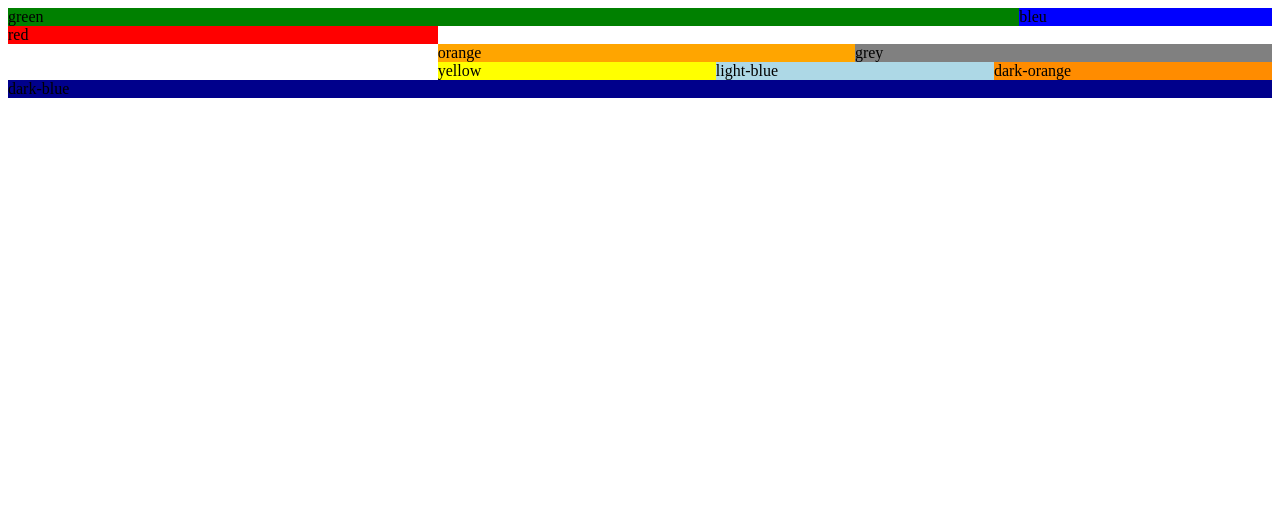
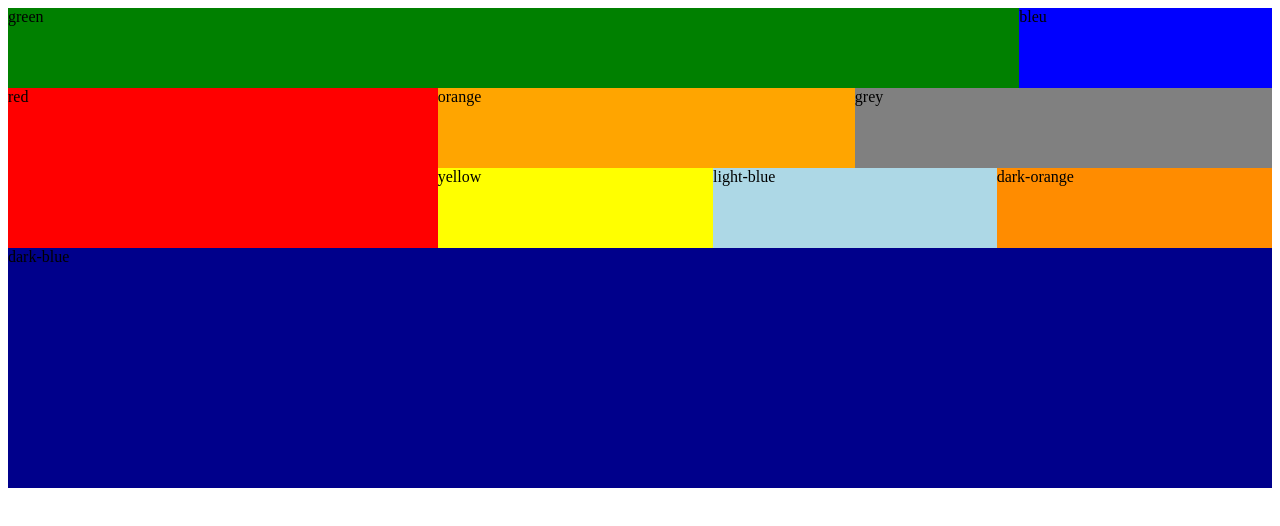
Before and after one commit to DamienSerrurier/exo-html-css, a plain HTML site: page exo-6/index.html in a window 1280 px wide. Drawn offline with Linux system fonts and the light colour scheme.

Commit message:
Correction exercice 6

```diff
--- a/exo-6/CSS/style.css
+++ b/exo-6/CSS/style.css
@@ -1,71 +1,77 @@
-#conteneur-1{
-    display: flex;
+html, body {
+    height: 100%;
 }
 
-.green{
+#firstRow{
+    display: flex;
+    flex-wrap: wrap;
+    height: 10%;
+}
+
+#green{
     width: 80%;
-    height: 10%;
     background-color: green;
 }
 
-.bleu{
+#bleu{
     width: 20%;
-    height: 10%;
     background-color: blue;
 }
 
-#conteneur-2{
+#secondRow{
     display: flex;
+    flex-wrap: wrap;
+    height: 20%;
 }
 
-.red{
+#red{
     width: 34%;
-    height: 40%;
     background-color: red;
 }
 
-#conteneur-3{
+#others{
     display: flex;
-    justify-content: flex-end;
+    flex-wrap: wrap;
+    width: 66%;
 }
 
-.orange{
-    width: 33%;
-    height: 20%;
+#orange{
+    width: 50%;
+    height: 50%;
     background-color: orange;
 }
 
-.grey{
-    width: 33%;
-    height: 20%;
+#grey{
+    width: 50%;
+    height: 50%;
     background-color: grey;
 }
 
-#conteneur-4{
+#thirdRow {
     display: flex;
-    justify-content: flex-end;
+    flex-wrap: wrap;
+    height: 30%;
 }
 
-.yellow{
-    width: 22%;
-    height: 20%;
+#yellow{
+    width: 33%;
+    height: 50%;
     background-color: yellow;
 }
 
-.light-blue{
-    width: 22%;
-    height: 20%;
+#light-blue{
+    width: 34%;
+    height: 50%;
     background-color: lightblue;
 }
 
-.dark-orange{
-    width: 22%;
-    height: 20%;
+#dark-orange{
+    width: 33%;
+    height: 50%;
     background-color: darkorange;
 }
 
-.dark-blue{
+#dark-blue{
     width: 100%;
-    height: 50%;
     background-color: darkblue;
 }
--- a/exo-6/index.html
+++ b/exo-6/index.html
@@ -1,28 +1,30 @@
 <!DOCTYPE html>
 <html lang="fr">
+
 <head>
     <meta charset="utf-8 /">
-        <title>Ma page</title>
+    <title>Exercice 6</title>
     <link rel="stylesheet" href="CSS/style.css" />
 </head>
+
 <body>
-        <div id="conteneur-1">
-            <div class="green">green</div>
-            <div class="bleu">bleu</div>
+    <div id="firstRow">
+        <div id="green">green</div>
+        <div id="bleu">bleu</div>
     </div>
-        <div id="conteneur-2">
-            <div class="red">red</div>
+    <div id="secondRow">
+        <div id="red">red</div>
+        <div id="others">
+            <div id="orange">orange</div>
+            <div id="grey">grey</div>
+            <div id="yellow">yellow</div>
+            <div id="light-blue">light-blue</div>
+            <div id="dark-orange">dark-orange</div>
         </div>
-        <div id="conteneur-3">
-            <div class="orange">orange</div>
-            <div class="grey">grey</div>
     </div>
-        <div id="conteneur-4">
-            <div class="yellow">yellow</div>
-            <div class="light-blue">light-blue</div>
-            <div class="dark-orange">dark-orange</div>
-        </div>
-            <div class="dark-blue">dark-blue</div>
+    <div id="thirdRow">
+        <div id="dark-blue">dark-blue</div>
     </div>
 </body>
+
 </html>
```
Lines whose indentation alone changed are shown as unchanged.
